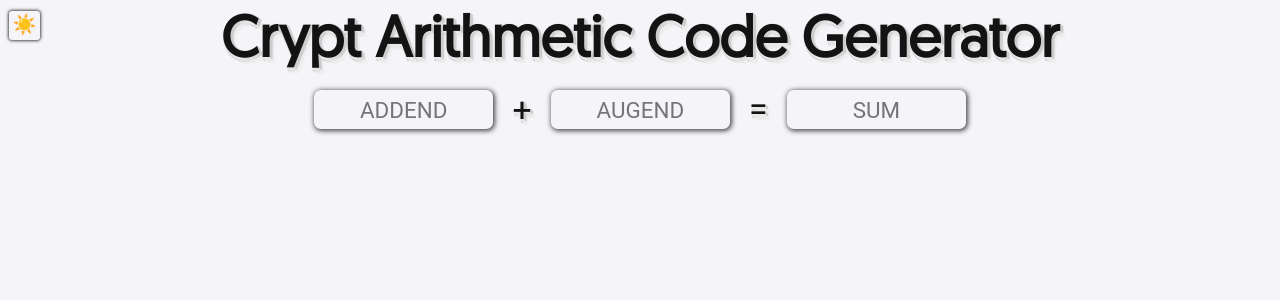
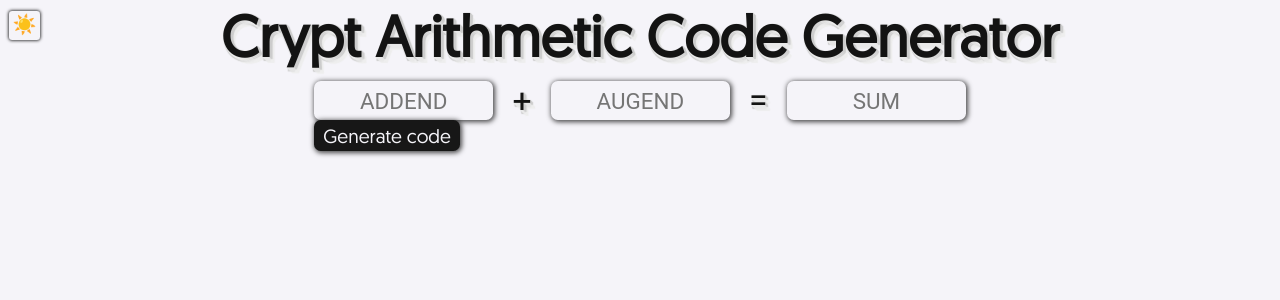
Before and after one commit to its-me-sv/crypt-arithmetic-code-generator, a React (Create React App) app: page / in a window 1280 px wide. Shown: the top 300 px of the page. Built offline with nearby package versions, Linux system fonts and the light colour scheme.

Commit message:
dark theme for button

```diff
--- a/src/app.tsx
+++ b/src/app.tsx
@@ -1,6 +1,6 @@
 import React from "react";
 
-import {AppContainer, InputBox, Symbol, TextInput} from './styles';
+import {AppContainer, InputBox, Symbol, TextInput, Button} from './styles';
 
 import {useThemeContext} from './contexts/theme.context';
 
@@ -15,6 +15,7 @@ const App: React.FC<AppProps> = () => {
     <AppContainer dark={dark}>
       <Title text="Crypt Arithmetic Code Generator" />
       <ThemeButton />
+      <div>
         <InputBox>
           <TextInput dark={dark} placeholder="Addend" />
           <Symbol dark={dark}>+</Symbol>
@@ -22,6 +23,8 @@ const App: React.FC<AppProps> = () => {
           <Symbol dark={dark}>=</Symbol>
           <TextInput dark={dark} placeholder="Sum" />
         </InputBox>
+        <Button dark={dark}>Generate code</Button>
+      </div>
     </AppContainer>
   );
 };
--- a/src/styles.tsx
+++ b/src/styles.tsx
@@ -32,7 +32,7 @@ export const TextInput = styled.input.attrs({
   height: 4.9vh;
   text-transform: uppercase;
   background-color: #f5f4f9;
-  box-shadow: 1px 1px 5px 1px rgba(0, 0, 0, 0.7);
+  box-shadow: 1px 1px 5px 1px rgba(244, 245, 249, 0.5);
   -webkit-box-shadow: 1px 1px 5px 1px rgba(0, 0, 0, 0.7);
   -moz-box-shadow: 1px 1px 5px 1px rgba(0, 0, 0, 0.7);
   ${(props) =>
@@ -80,3 +80,40 @@ export const Symbol = styled.span<{ dark?: boolean }>`
     1px 1px 1px #4d4b4b;
   `}
 `;
+
+export const Button = styled.button<{ dark?: boolean }>`
+  all: unset;
+  font-family: geomanist-regular;
+  font-size: 1.2rem;
+  border-radius: 0.42rem;
+  padding: 0.5% 1.4%;
+  cursor: pointer;
+  background-color: #171717;
+  color: #f5f4f9;
+  box-shadow: 1px 1px 5px 1px rgba(0, 0, 0, 0.7);
+  -webkit-box-shadow: 1px 1px 5px 1px rgba(0, 0, 0, 0.7);
+  -moz-box-shadow: 1px 1px 5px 1px rgba(0, 0, 0, 0.7);
+  ${(props) =>
+    props.dark &&
+    `
+    background-color: #f5f4f9;
+    color: #171717;
+    box-shadow: 1px 1px 5px 1px rgba(245, 244, 249, 0.7);
+    -webkit-box-shadow: 1px 1px 5px 1px rgba(245, 244, 249, 0.7);
+    -moz-box-shadow: 1px 1px 5px 1px rgba(245, 244, 249, 0.7);
+  `}
+  &:hover {
+    color: rgba(244, 245, 249, 0.5);
+    box-shadow: 1px 0px 3px 0px rgba(0, 0, 0, 0.7) inset;
+    -webkit-box-shadow: 1px 0px 3px 0px rgba(0, 0, 0, 0.7) inset;
+    -moz-box-shadow: 1px 0px 3px 0px rgba(0, 0, 0, 0.7) inset;
+    ${(props) =>
+      props.dark &&
+      `
+      color: rgba(23, 23, 23, 0.5);
+      box-shadow: 1px 0px 3px 0px rgba(244, 245, 249, 0.7) inset;
+     -webkit-box-shadow: 1px 0px 3px 0px rgba(244, 245, 249, 0.7) inset;
+     -moz-box-shadow: 1px 0px 3px 0px rgba(244, 245, 249, 0.7) inset;
+  `}
+  }
+`;
```
Lines whose indentation alone changed are shown as unchanged.
